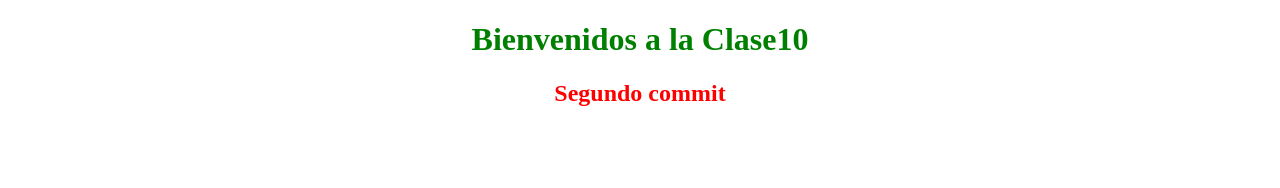
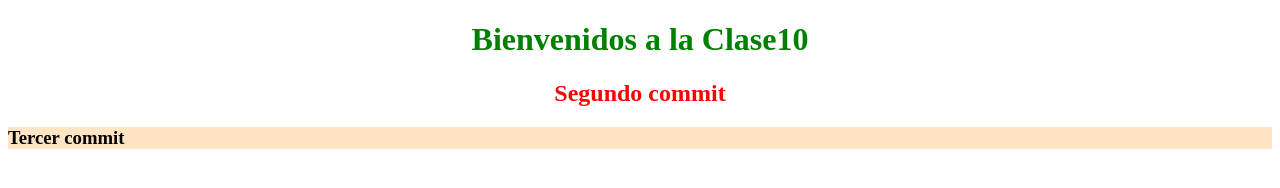
Before and after one commit to RomanMoreno99/Lunes-comi-noche, a plain HTML site: page index.html in a window 1280 px wide. Drawn offline with Linux system fonts and the light colour scheme.

Commit message:
tercer commit

```diff
--- a/css/estilo.css
+++ b/css/estilo.css
@@ -7,3 +7,7 @@ h2 {
     text-align: center;
     color: red;
 }
+
+h3 {
+    background-color: bisque;
+}
--- a/index.html
+++ b/index.html
@@ -12,5 +12,7 @@
     <h1>Bienvenidos a la Clase10</h1>
 
     <h2>Segundo commit</h2>
+
+    <h3>Tercer commit</h3>
 </body>
 </html>
```
